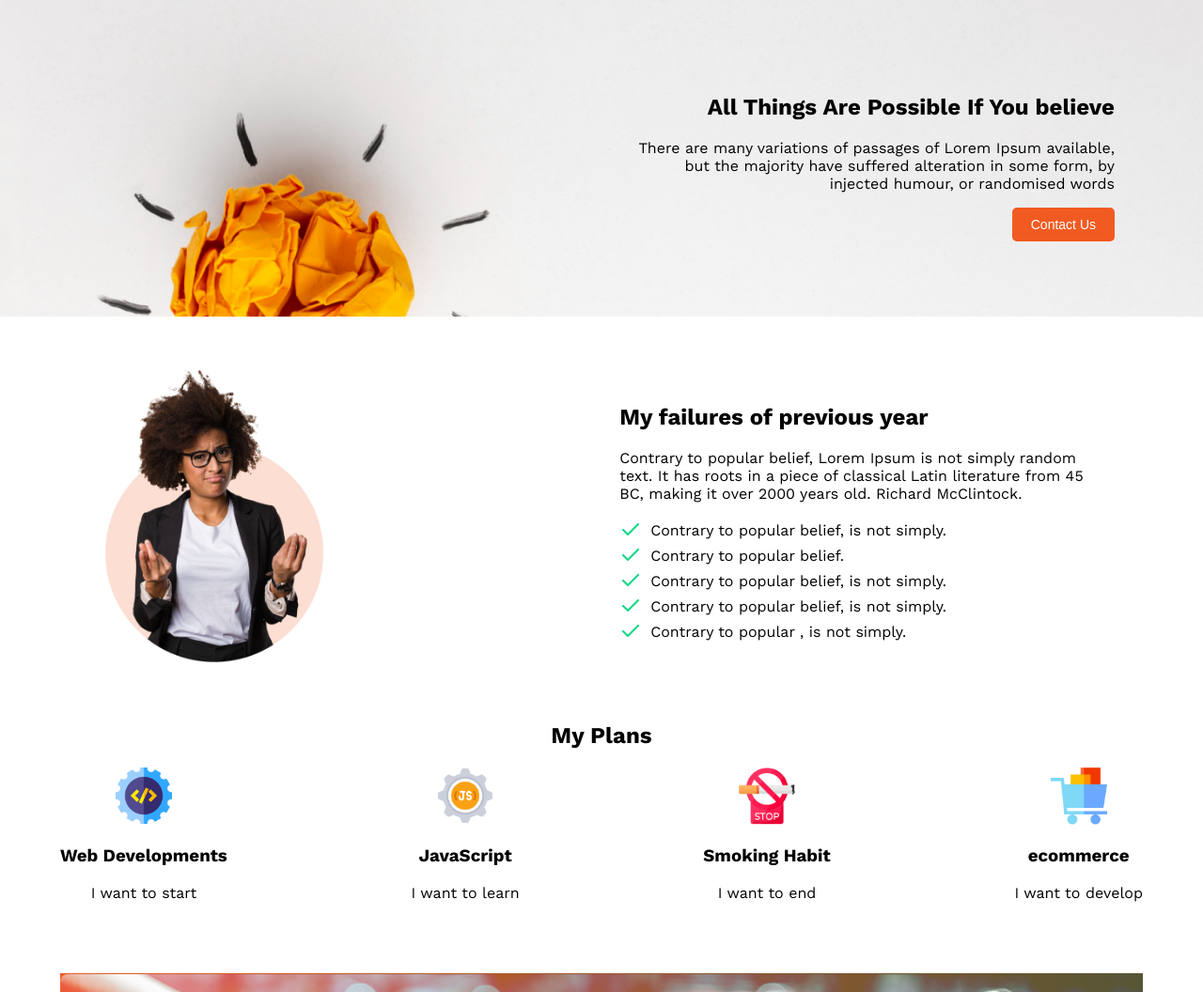
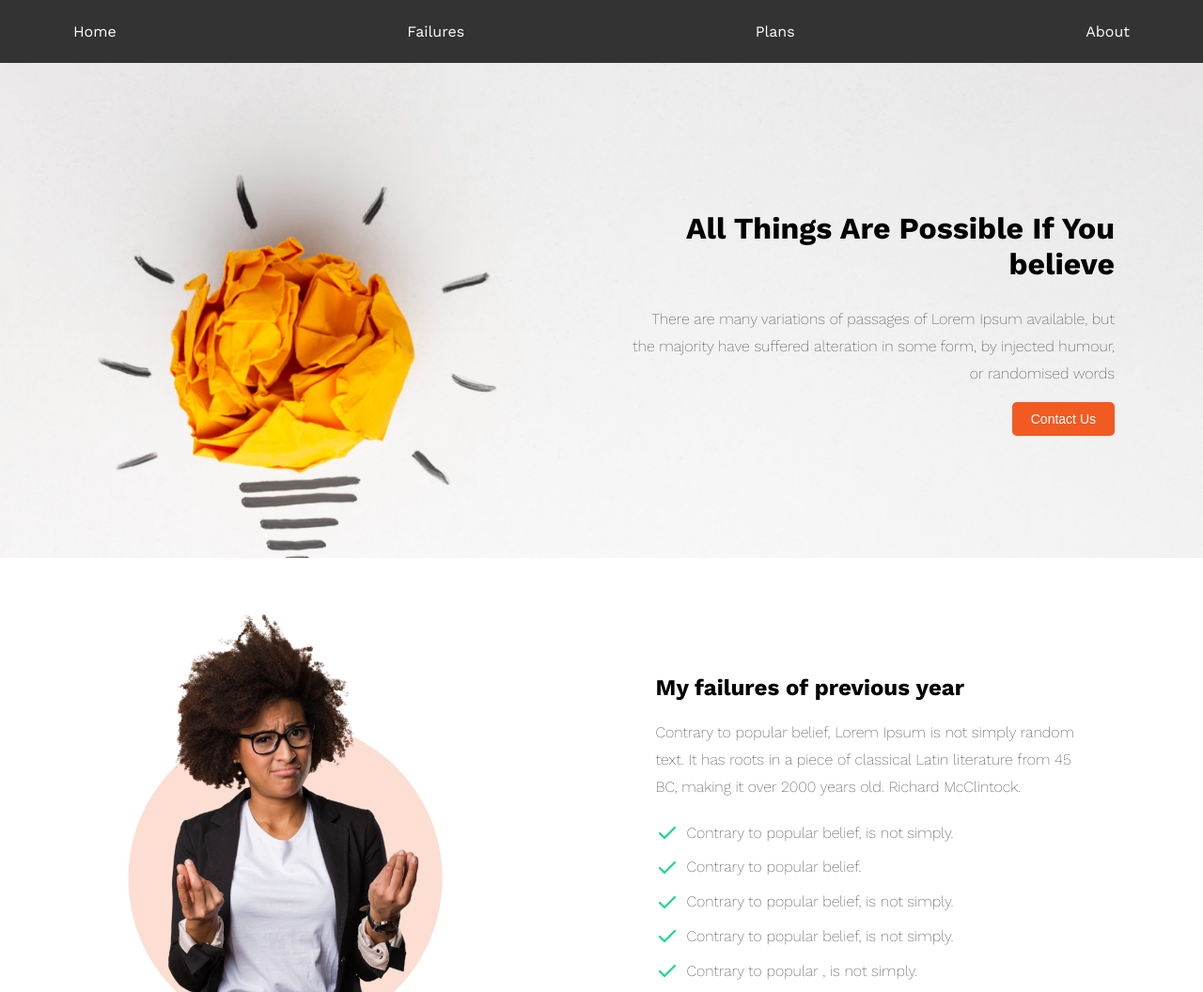
Before and after one commit to SajedurRahmanShihab/assignment_1, a plain HTML site: page index.html in a window 1280 px wide. Shown: the top 1056 px of the page at 94% size. Drawn offline with nearby package versions, Linux system fonts and the light colour scheme.

Commit message:
complete

```diff
--- a/index.html
+++ b/index.html
@@ -14,7 +14,17 @@
 
 <body>
     <!-- section 1 -->
-    <section class="banner">
+    <nav class="navbar">
+        <div class="container">
+            <ul class="navbar-links">
+                <li><a href="#home">Home</a></li>
+                <li><a href="#failure">Failures</a></li>
+                <li><a href="#plans">Plans</a></li>
+                <li><a href="#about">About</a></li>
+            </ul>
+        </div>
+    </nav>
+    <section class="banner" id="home">
         <div class="container">
             <div class="text--right">
                 <div class="text">
@@ -27,7 +37,7 @@
     </section>
     <!-- section 2 -->
     <div class="container">
-        <section class="failures failures__flex">
+        <section class="failures failures__flex" id="failure">
             <div class="child--one">
                 <img class="disappointed_woman" src="assets/weird_human.png" alt="">
             </div>
@@ -60,7 +70,7 @@
     </div>
     <!-- section 3 -->
     <div class="container">
-        <section class="plans">
+        <section class="plans" id="plans">
             <h2 class="text--center">My Plans</h2>
             <div class="plans--flex">
                 <div>
@@ -96,7 +106,7 @@
         </section>
     </div>
     <!-- footer -->
-    <footer class="footer">
+    <footer class="footer" id="about">
         <div class="container">
             <div class="footer__flex">
                 <div class="footer--left">
@@ -114,7 +124,7 @@
                 </div>
                 <div class="footer--right">
                     <h4>Subscribe</h4>
-                    <input type="text">
+                    <input class="subscribe--input" type="email" placeholder="Enter your email">
                     <br>
                     <button class="white--button">Subscribe</button>
                 </div>
--- a/style.css
+++ b/style.css
@@ -7,6 +7,18 @@ body {
     padding: 0;
     font-family: 'Work Sans', sans-serif;
 }
+
+p {
+    color: #444343;
+    font-weight: lighter;
+    font-size: 16px;
+    line-height: 1.8;
+}
+
+
+/* p--white {
+    color: white;
+} */
 
 
 /* To create space both side of the page */
@@ -39,6 +51,46 @@ body {
 }
 
 
+/* nav start */
+
+.navbar {
+    position: fixed;
+    top: 0;
+    width: 100%;
+    background-color: #333;
+    padding: 10px 0;
+    position: sticky;
+}
+
+.navbar-links {
+    display: flex;
+    justify-content: space-between;
+    align-items: center;
+    color: white;
+}
+
+.navbar ul {
+    margin: 0;
+    padding: 0;
+}
+
+.navbar-links li {
+    list-style: none;
+    margin: 0;
+}
+
+.navbar-links li a {
+    text-decoration: none;
+    color: white;
+    padding: 14px;
+    display: block;
+    margin: 0;
+}
+
+
+/* nav end */
+
+
 /* banner start */
 
 .banner {
@@ -46,6 +98,7 @@ body {
     background-repeat: no-repeat;
     background-size: cover;
     margin-bottom: 50px;
+    padding: 50px 0;
 }
 
 .text--right {
@@ -61,6 +114,10 @@ body {
     text-align: right;
 }
 
+.text h1 {
+    font-size: xx-large;
+}
+
 
 /* banner end */
 
@@ -68,14 +125,14 @@ body {
 /* failures start */
 
 .disappointed_woman {
-    width: 250px;
+    width: 360px;
 }
 
 .failures__flex {
     display: flex;
     align-items: center;
     justify-content: space-evenly;
-    margin-bottom: 60px;
+    margin-bottom: 80px;
 }
 
 .child--one {
@@ -83,7 +140,7 @@ body {
 }
 
 .child--two {
-    width: 45%;
+    width: 40%;
 }
 
 .d__flex {
@@ -135,6 +192,7 @@ body {
     background-size: cover;
     min-height: 180px;
     height: 100%;
+    border-radius: 5px;
     display: flex;
     align-items: center;
     margin-bottom: 80px;
@@ -172,6 +230,10 @@ body {
     width: 45%;
 }
 
+.footer--left p {
+    color: white;
+}
+
 .footer--right {
     margin-top: 20px;
     margin-left: auto;
@@ -190,5 +252,14 @@ body {
     width: 25px;
 }
 
+.subscribe--input {
+    background-color: #151414;
+    color: white;
+    padding: 10px;
+    outline: none;
+    border: 1px solid white;
+    border-radius: 5px;
+}
+
 
 /* footer end */
```
